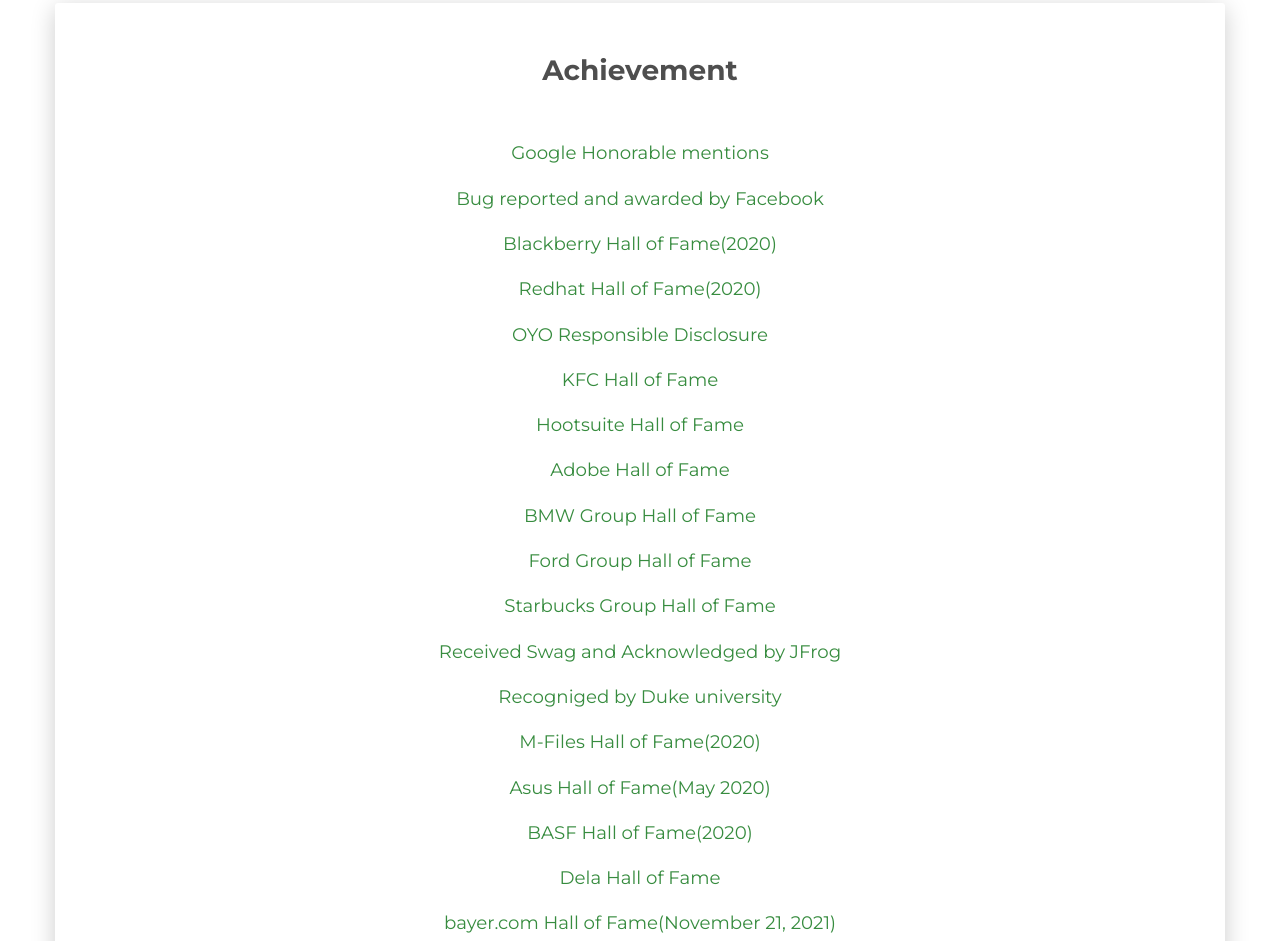
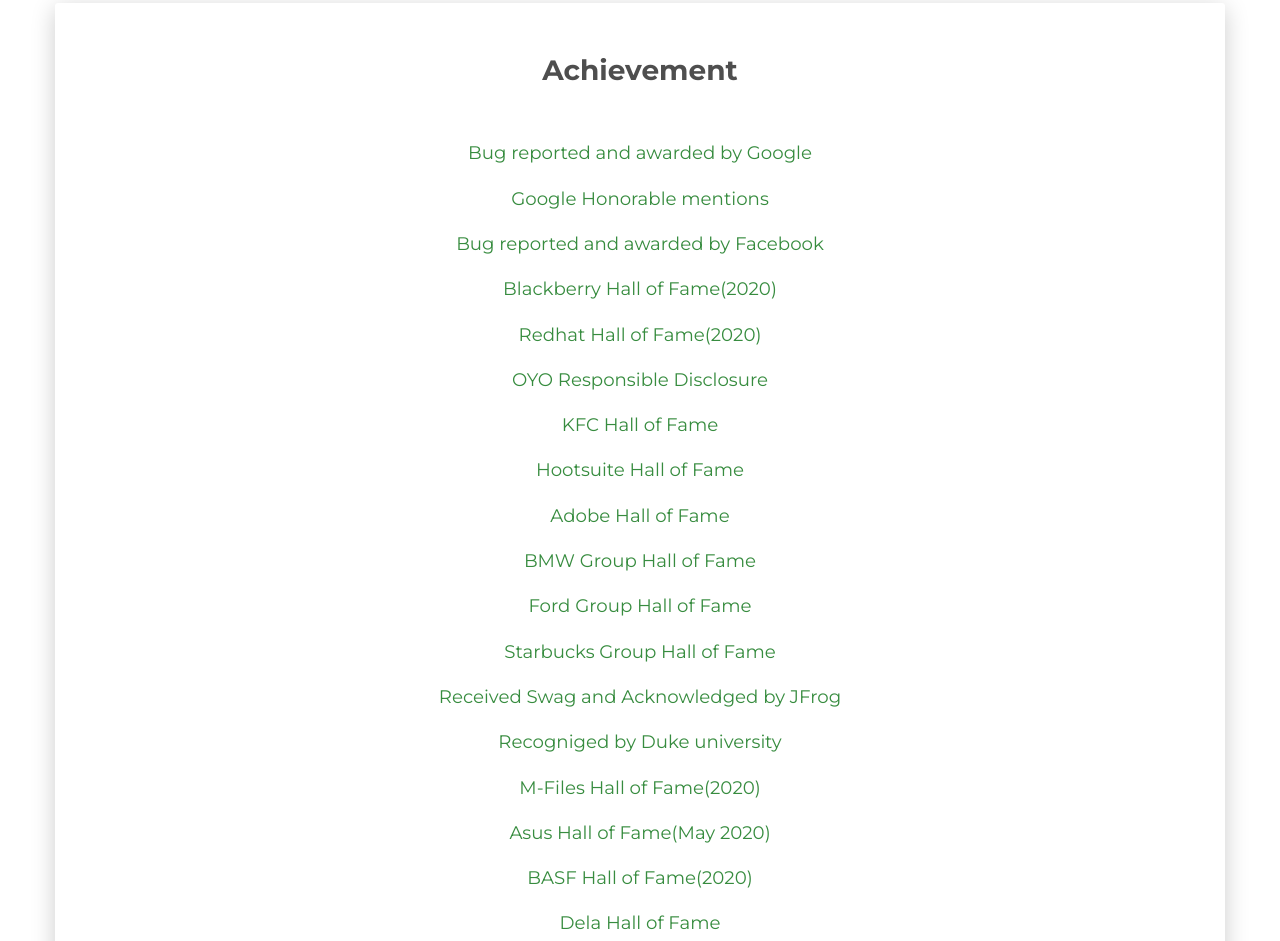
Before and after one commit to nvk0x/nvk0x.github.io, a plain HTML site: page index.html in a window 1280 px wide. Shown: the part 1638-2579 px from the top of the page. Drawn offline with nearby package versions, Linux system fonts and the light colour scheme.

Commit message:
index.html updated

```diff
--- a/index.html
+++ b/index.html
@@ -242,7 +242,8 @@
 							</div>
 						</div>
 
-				 <p style="text-align:center;font-size:130%;"><a href="https://bughunters.google.com/leaderboard/honorable-mentions">Google Honorable mentions</a></p>
+				 <p style="text-align:center;font-size:130%;"><a href="https://bughunters.google.com/profile/388145c1-e903-4175-ac02-5be7bdaa2cbb/awards">Bug reported and awarded by Google</a></p>
+				 <p style="text-align:center;font-size:130%;"><a href="https://bughunters.google.com/profile/388145c1-e903-4175-ac02-5be7bdaa2cbb/awards">Google Honorable mentions</a></p>
 				<p style="text-align:center;font-size:130%;"><a href="https://www.linkedin.com/posts/naveenkmt_bugbounty-cybersecurite-activity-6767718534123438080-X3a0">Bug reported and awarded by Facebook</a></p>
 				<p style="text-align:center;font-size:130%;"><a href="https://www.blackberry.com/us/en/services/blackberry-product-security-incident-response">Blackberry Hall of Fame(2020)</a></p>
 				<p style="text-align:center;font-size:130%;"><a href="https://access.redhat.com/articles/66234">Redhat Hall of Fame(2020)</a></p>
```
